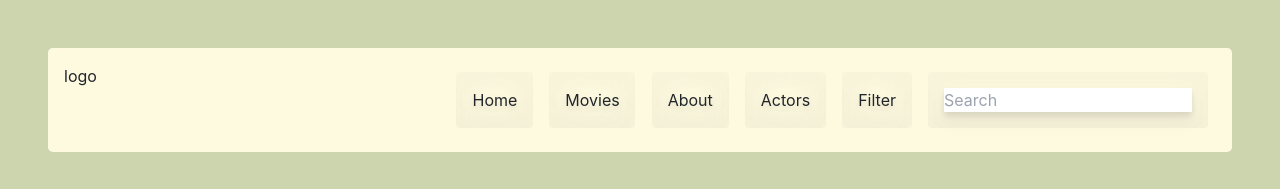
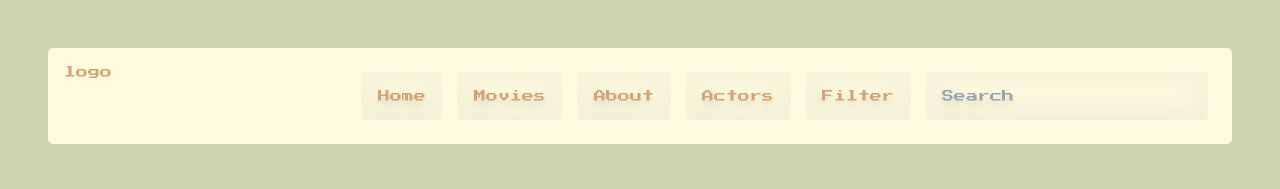
Before and after one commit to esin0634/movie-project, a website: page index.html in a window 1280 px wide. Drawn offline with nearby package versions, Linux system fonts and the light colour scheme; no server answers.

Commit message:
tailwind css changes

```diff
--- a/index.html
+++ b/index.html
@@ -4,17 +4,23 @@
 <head>
     <meta charset="UTF-8">
     <meta name="viewport" content="width=device-width,initial-scale=1">
+
     <link rel="stylesheet" href="https://stackpath.bootstrapcdn.com/bootstrap/4.4.1/css/bootstrap.min.css" integrity="sha384-Vkoo8x4CGsO3+Hhxv8T/Q5PaXtkKtu6ug5TOeNV6gBiFeWPGFN9MuhOf23Q9Ifjh" crossorigin="anonymous">
     <link rel="stylesheet" href="style.css">
     <link href="/dist/output.css" rel="stylesheet">
 
+    <link rel="preconnect" href="https://fonts.gstatic.com" />
+    <link
+      href="https://fonts.googleapis.com/css2?family=Press+Start+2P&display=swap"
+      rel="stylesheet"
+    />
 
     <title>Movie</title>
 </head>
 
-<body class="bg-blue">
+<body class="bg-blue ">
 
-    <div class="nav-bar sticky top-0 flex justify-between align-middle bg-orange rounded-lg m-5 ">
+    <div class="nav-bar sticky top-0 flex justify-between align-middle bg-orange rounded-lg m-5 font-press-start text-xs text-yellow ">
 
         <div class="logo p-3">logo</div>
 
@@ -24,7 +30,9 @@
             <li class="custom-cursor p-3 m-2 hover:bg-green backdrop-blur-lg rounded drop-shadow-lg bg-opacity-50 ">About</li>
             <li class="custom-cursor p-3 m-2 hover:bg-green backdrop-blur-lg rounded drop-shadow-lg bg-opacity-50 ">Actors</li>
             <li class="custom-cursor p-3 m-2 hover:bg-green backdrop-blur-lg rounded drop-shadow-lg bg-opacity-50 ">Filter</li>
-            <li class="custom-cursor p-3 m-2 hover:bg-green backdrop-blur-lg rounded drop-shadow-lg bg-opacity-50 "><input type="text" class="search-box" placeholder="Search"></li>
+            <li class="custom-cursor p-3 m-2 hover:bg-green backdrop-blur-lg rounded drop-shadow-lg bg-opacity-50 ">
+                <input type="text" class="search-box bg-transparent border-none text-gray-dark" placeholder="Search">
+            </li>
 
 
 
--- a/style.css
+++ b/style.css
@@ -2,7 +2,9 @@
 @tailwind components;
 @tailwind utilities;
 
-
+.font-rubik {
+    font-family: rubik, sans-serif;
+  }
 #movie-backdrop {
     width: 100%;
 }
--- a/tailwind.config.js
+++ b/tailwind.config.js
@@ -19,11 +19,11 @@ module.exports = {
       'gray': '#8492a6',
       'gray-light': '#d3dce6',
     },
-    fontFamily: {
-      sans: ['Graphik', 'sans-serif'],
-      serif: ['Merriweather', 'serif'],
-    },
+
     extend: {
+      fontFamily:{
+        "press-start" : ['"Press Start 2P"', 'cursive']
+      },
       spacing: {
         '128': '32rem',
         '144': '36rem',
```
Also changed, not shown: dist/output.css.
